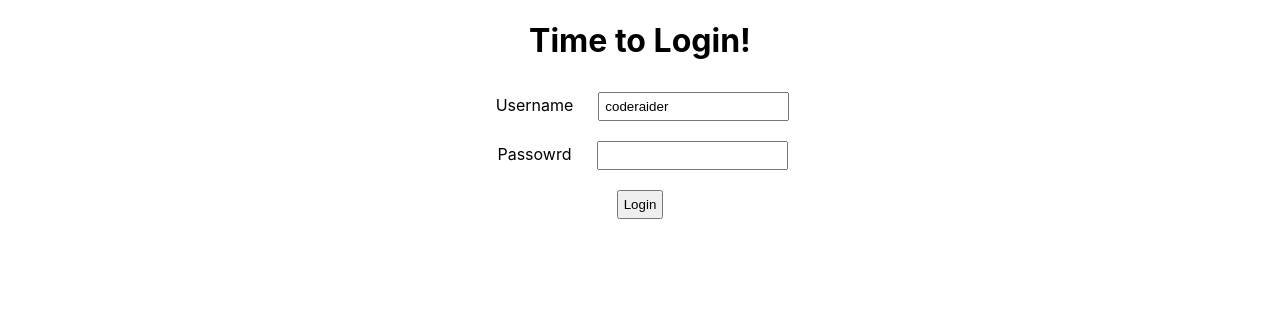
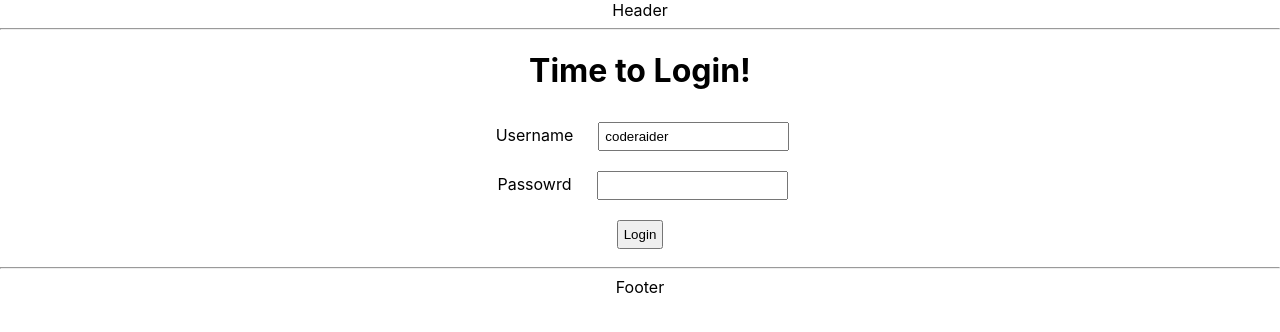
Before and after one commit to me-coderaider/todo-app-with-spring-boot, a React (Create React App) app: page / in a window 1280 px wide. Shown: the top 332 px of the page. Built offline with nearby package versions, Linux system fonts and the light colour scheme; the HTML template or start-up script is replaced by a standard one.

Commit message:
added Header, Footer & Logout Component

```diff
--- a/src/todo/TodoApp.jsx
+++ b/src/todo/TodoApp.jsx
@@ -12,6 +12,7 @@
 export default function TodoApp() {
 	return (
 		<div className="TodoApp">
+			<HeaderComponent />
 			<BrowserRouter>
 				<Routes>
 					<Route path="/" element={<LoginComponent />}></Route>
@@ -21,10 +22,12 @@
 						element={<WelcomeComponent />}
 					></Route>
 					<Route path="/todos" element={<ListTodosComponent />}></Route>
+					<Route path="/logout" element={<LogoutComponent />}></Route>
 
 					<Route path="*" element={<ErrorComponent />}></Route>
 				</Routes>
 			</BrowserRouter>
+			<FooterComponent />
 		</div>
 	);
 }
@@ -177,3 +180,29 @@
 		</div>
 	);
 }
+
+function HeaderComponent() {
+	return (
+		<div className="header">
+			Header <hr />
+		</div>
+	);
+}
+
+function FooterComponent() {
+	return (
+		<div className="footer">
+			<hr />
+			Footer
+		</div>
+	);
+}
+
+function LogoutComponent() {
+	return (
+		<div className="LogoutComponent">
+			<h1>You are logged out!</h1>
+			<div>Thank you for using our App. Come back soon!</div>
+		</div>
+	);
+}
```
